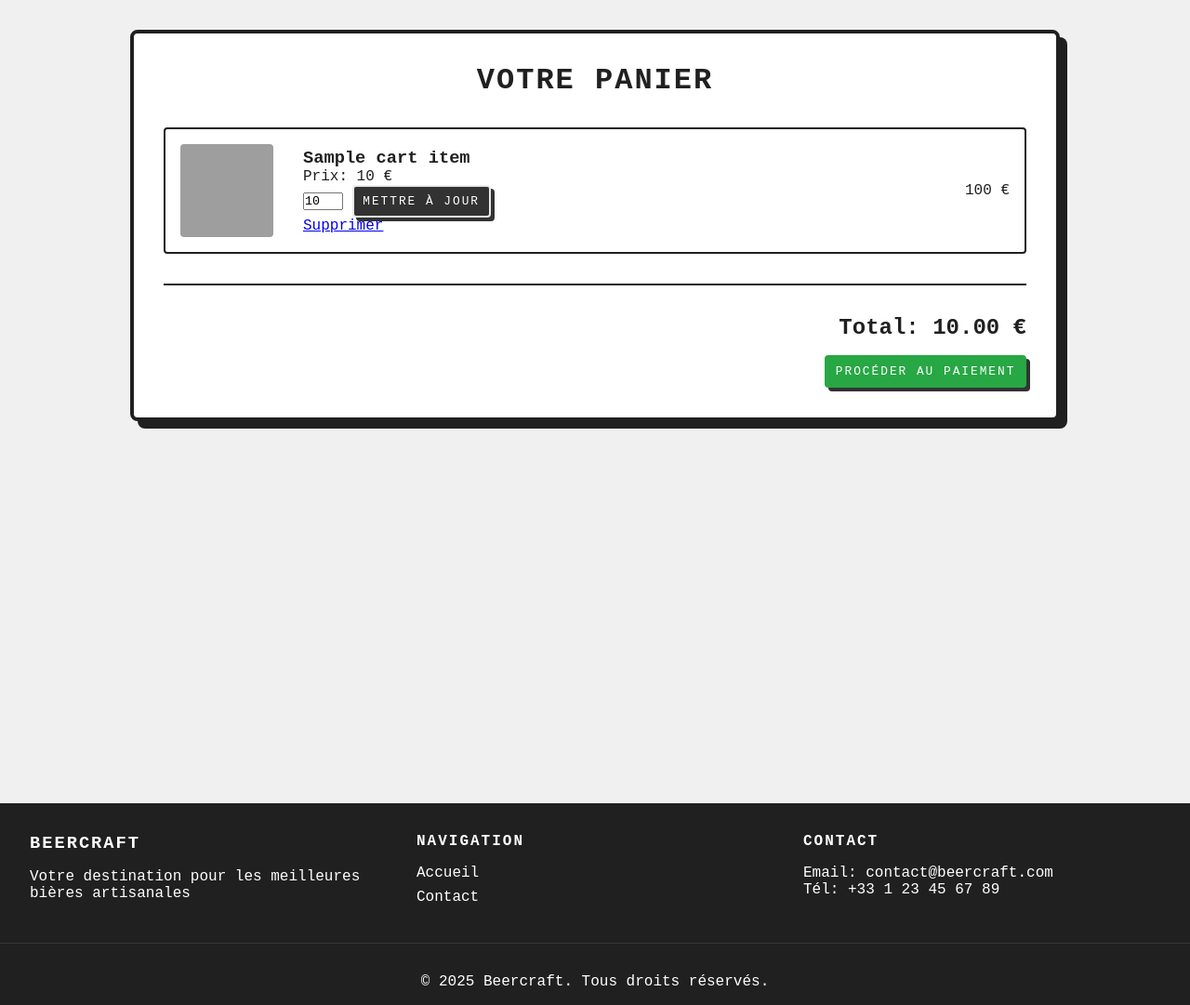
After one commit to DzmitryiKorjik/PHP_beercraft-app, a PHP site: template app/views/cart.php in a window 1280 px wide. The commit adds this page. Shown: the whole page at 93% size. Run offline with PHP 8.4, Linux system fonts and the light colour scheme; the template is opened without the code that fills it: most values are stand-ins (such as "Sample title", 1, 10 or a date in 2020); some libraries are stand-ins or nearby versions; grey boxes are pictures that could not be loaded.

Commit message:
ajouter function cart

```diff
--- /dev/null
+++ b/app/views/cart.php
@@ -0,0 +1,58 @@
+<?php
+/**
+ * Vue du panier d'achat
+ * Affiche le contenu du panier et permet les actions suivantes :
+ * - Visualisation des articles
+ * - Modification des quantités
+ * - Suppression d'articles
+ * - Calcul du total
+ */
+?>
+<section class="container">
+    <!-- Conteneur principal du panier -->
+    <div class="cart-container">
+        <!-- En-tête du panier -->
+        <h1>Votre Panier</h1>
+
+        <?php if (empty($cartItems)): ?>
+            <!-- Message affiché si le panier est vide -->
+            <p>Votre panier est vide</p>
+        <?php else: ?>
+            <!-- Liste des articles dans le panier -->
+            <div class="cart-items">
+                <?php foreach ($cartItems as $item): ?>
+                    <!-- Affichage de chaque article -->
+                    <div class="cart-item">
+                        <!-- Image du produit -->
+                        <img src="<?= BASE_URL . '/' . $item['image'] ?>"
+                             alt="<?= htmlspecialchars($item['title']) ?>">
+
+                        <!-- Détails de l'article -->
+                        <div class="cart-item-details">
+                            <h3><?= htmlspecialchars($item['title']) ?></h3>
+                            <p>Prix: <?= htmlspecialchars($item['average_price']) ?> €</p>
+                            <form action="<?= BASE_URL ?>?action=updateQuantity" method="post" class="quantity-form">
+                                <input type="hidden" name="beer_id" value="<?= $item['id'] ?>">
+                                <input type="number" name="quantity" value="<?= $item['quantity'] ?>" min="1" max="99">
+                                <button type="submit">Mettre à jour</button>
+                            </form>
+                            <a href="<?= BASE_URL ?>?action=removeFromCart&id=<?= $item['id'] ?>"
+                               class="remove-item">Supprimer</a>
+                        </div>
+
+                        <!-- Total pour cet article -->
+                        <div class="item-total">
+                            <?= $item['average_price'] * $item['quantity'] ?> €
+                        </div>
+                    </div>
+                <?php endforeach; ?>
+            </div>
+
+            <!-- Résumé du panier et actions -->
+            <div class="cart-total">
+                <h2>Total: <?= number_format($total, 2) ?> €</h2>
+                <button class="checkout-button">Procéder au paiement</button>
+            </div>
+        <?php endif; ?>
+    </div>
+</section>
--- a/app/views/layout.php
+++ b/app/views/layout.php
@@ -1,43 +1,29 @@
-<?php
-// Décommenter la ligne suivante pour afficher le contenu de la session (utile pour le débogage)
-// var_dump($_SESSION);  // Devrait afficher array('test' => 'Session OK')
-
-?>
-<!doctype html>
+<!DOCTYPE html>
 <html lang="fr">
-
-<?php include 'app/views/partials/head.php'; // Inclusion de l'en-tête HTML (balises <head>)
-?>
-
-<body class="page-<?= $view ?>">
-    <?php include 'app/views/partials/header.php'; // Inclusion du header
-    ?>
+<head>
+    <meta charset="UTF-8">
+    <meta name="viewport" content="width=device-width, initial-scale=1.0">
+    <title>Beercraft</title>
+    <link rel="stylesheet" href="<?= BASE_URL ?>assets/css/style.css">
+</head>
+<body>
+    <?php require_once 'app/views/partials/header.php'; ?>
 
     <main>
         <?php
-        // Définition du chemin du fichier de la vue à inclure
-        $file = __DIR__ . "/{$view}.php";
-
-        // Vérifier si le fichier de la vue existe
-        if (file_exists($file)) {
-            // Rendre la variable $beer accessible globalement si elle est définie
-            if (isset($beer)) {
-                $GLOBALS['beer'] = $beer;
+        if (isset($view)) {
+            $viewPath = "app/views/{$view}.php";
+            if (file_exists($viewPath)) {
+                require_once $viewPath;
+            } else {
+                require_once "app/views/404.php";
             }
-            require $file; // Inclusion du fichier de la vue
         } else {
-            // Affichage d'un message d'erreur si la vue n'est pas trouvée
-            echo "<h1>Erreur 404</h1><p>Fichier de vue non trouvé.</p>";
+            require_once "app/views/404.php";
         }
         ?>
     </main>
 
-    <?php include 'app/views/partials/footer.php'; // Inclusion du pied de page
-    ?>
-
-    <!-- Inclusion du script principal de l'application -->
-    <script src="<?= $_SERVER['REQUEST_URI'] ?>/assets/js/script.js"></script>
-
+    <?php require_once 'app/views/partials/footer.php'; ?>
 </body>
-
 </html>
--- a/app/views/partials/header.php
+++ b/app/views/partials/header.php
@@ -27,6 +27,8 @@
                 <input type="text" name="query" placeholder="Rechercher une bière..." required>
                 <button type="submit">Rechercher</button>
             </form>
+            <a href="<?= BASE_URL ?>?action=buyBeer"><img src="<?= BASE_URL ?>assets/icons/buy-icon.svg" alt="Panier" class="buy-icon"></a>
+
         </div>
     </div>
 </header>
--- a/assets/css/style.css
+++ b/assets/css/style.css
@@ -663,3 +663,78 @@ input[type="submit"]:hover,
         opacity: 1;
     }
 }
+
+/* Cart Styles */
+.cart-container {
+    padding: 2rem;
+    max-width: 1000px;
+    margin: 2rem auto;
+    background: #fff;
+    border: 4px solid #202020;
+    border-radius: 8px;
+    box-shadow: 8px 8px 0 #202020;
+}
+
+.cart-container h1 {
+    font-size: 2rem;
+    margin-bottom: 2rem;
+    text-align: center;
+    text-transform: uppercase;
+    letter-spacing: 2px;
+}
+
+.cart-items {
+    display: flex;
+    flex-direction: column;
+    gap: 1.5rem;
+}
+
+.cart-item {
+    display: flex;
+    align-items: center;
+    gap: 2rem;
+    padding: 1rem;
+    border: 2px solid #202020;
+    border-radius: 4px;
+}
+
+.cart-item img {
+    width: 100px;
+    height: 100px;
+    object-fit: cover;
+    border-radius: 4px;
+}
+
+.cart-item-details {
+    flex: 1;
+}
+
+.cart-total {
+    margin-top: 2rem;
+    padding-top: 2rem;
+    border-top: 2px solid #202020;
+    text-align: right;
+}
+
+.checkout-button {
+    margin-top: 1rem;
+    background-color: #28a745;
+    border-color: #28a745;
+}
+
+.checkout-button:hover {
+    background-color: #218838;
+    border-color: #218838;
+}
+
+.buy-icon {
+    width: 24px;
+    height: 24px;
+    margin-left: 1rem;
+    cursor: pointer;
+}
+
+.buy-icon:hover {
+    transform: scale(1.1);
+    transition: transform 0.2s ease;
+}
```
Also changed, not shown: app/controllers/BuyBeerController.php (added, +78 -0 lines), app/models/BuyBeer.php (added, +103 -0 lines), app/models/Database.php (+19 -0 lines), app/routes/router.php (+61 -5 lines), app/views/home.php (+9 -0 lines), README.md, assets/icons/beercraft.jpg (deleted), assets/icons/beercraft.webp (deleted), assets/icons/buy-icon.svg (added).
